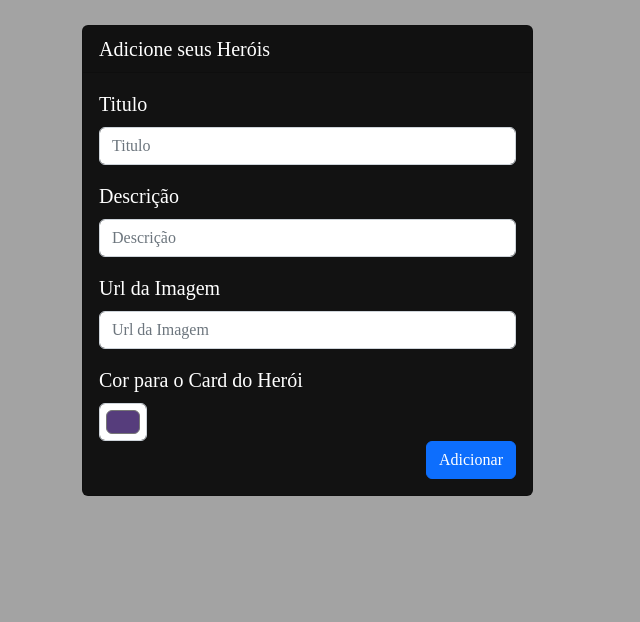
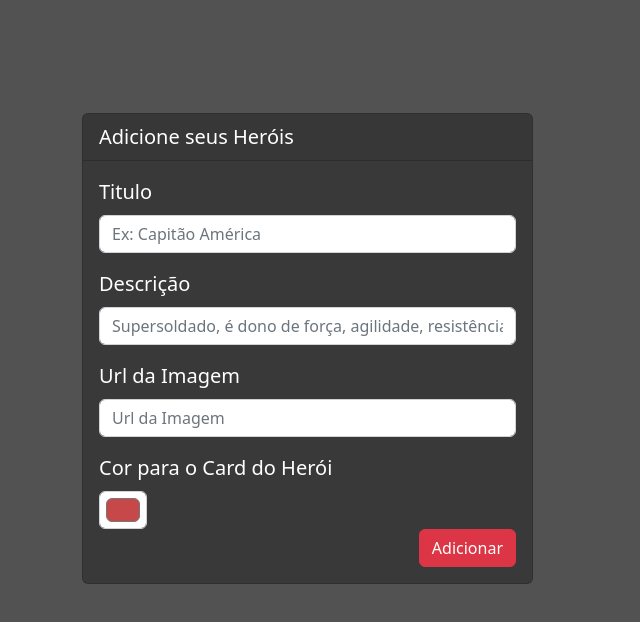
Before and after one commit to Thiago-Chagas/FrontEnd2, a plain HTML site: page index.html in a window 1280 px wide. Shown: the whole page, without its empty margins (0-640 px from the left). Drawn offline with nearby package versions, Linux system fonts and the light colour scheme.

Commit message:
feat: estilizacao de componentes

```diff
--- a/index.html
+++ b/index.html
@@ -6,9 +6,16 @@
     <title>Cards</title>
     <link href="https://cdn.jsdelivr.net/npm/bootstrap@5.2.0-beta1/dist/css/bootstrap.min.css" rel="stylesheet" integrity="sha384-0evHe/X+R7YkIZDRvuzKMRqM+OrBnVFBL6DOitfPri4tjfHxaWutUpFmBp4vmVor" crossorigin="anonymous">
   <link rel="stylesheet" href="../FrontEnd2/style.css">
+  <link rel="preconnect" href="https://fonts.googleapis.com">
+  <link rel="preconnect" href="https://fonts.gstatic.com" crossorigin>
+  <link href="https://fonts.googleapis.com/css2?family=Poppins:wght@300;400;500;600;700;800&family=Roboto:wght@400;700&display=swap" rel="stylesheet">
 
     <style>
-        #frame .card{margin: 25px 0 5px 0;}
+        #frame .card
+        {
+
+          box-sizing: border-box;
+        }
 
     </style>
 
@@ -24,11 +31,11 @@
                 <div class="card-body px-3">
                   <div class="mb-3">
                     <label for="titulo" class="form-label">Titulo</label>
-                    <input type="text" class="form-control" id="titulo" placeholder="Titulo">
+                    <input type="text" class="form-control" id="titulo" placeholder="Ex: Capitão América">
                   </div>
                   <div class="mb-3">
                     <label for="descricao" class="form-label">Descrição</label>
-                    <input type="text" class="form-control" id="descricao" placeholder="Descrição">
+                    <input type="text" class="form-control" id="descricao" placeholder="Supersoldado, é dono de força, agilidade, resistência, reflexos e capacidade de cura superiores aos dos seres humanos normais">
                   </div>
                   <div class="mb-3">
                     <label for="url" class="form-label">Url da Imagem</label>
@@ -36,17 +43,16 @@
                   </div>
 
                   <label for="cor" class="form-label">Cor para o Card do Herói</label>
-                  <input type="color" class="form-control form-control-color" id="cor" value="#563d7c" title="Escolha uma cor">
+                  <input type="color" class="form-control form-control-color" id="cor" value="#C74848" title="Escolha uma cor">
 
-                  <button type="button" id="botao" class="btn btn-primary float-end">Adicionar</button>
+                  <button type="submit" id="botao" class="btn btn-danger float-end">Adicionar</button>
                 </div>
             </div>
 
 
           </div>
           <div class="col-md-7">
-                <div class="row" id="frame">
-                </div>
+                <div class="row" id="frame"></div>
           </div>
         </div>
       </div>
@@ -60,16 +66,19 @@
             var url = document.getElementById('url').value;
             var quadro = document.getElementById('frame');
             var cor = document.getElementById('cor').value;
-console.log(cor);
-            var card =`<div class="col-md-5">
-            <div class="card" style="background-color: ${cor};">
-                <img src="${url}" class="card-img-top" alt="${titulo}">
-                <div class="card-body">
+
+            var card =`
+            <div class="col-md-5" >
+              <div class="card" style="background-color: ${cor}; width: 250px;height: 300px; padding:5px; ">
+                  <img src="${url}" class="card-img-top " alt="${titulo}" style="width:100%">
+                  <div style="width:100%; overflow: hidden;">
                       <h5 class="card-title">${titulo}</h5>
                       <p class="card-text">${descricao}</p>
                   </div>
               </div>
             </div>`;
+
+
 
             quadro.innerHTML +=card;
 
@@ -77,14 +86,7 @@ console.log(cor);
 
 
           });
-
-
-
       </script>
-
-
-
-
     <script src="https://cdn.jsdelivr.net/npm/bootstrap@5.2.0-beta1/dist/js/bootstrap.bundle.min.js" integrity="sha384-pprn3073KE6tl6bjs2QrFaJGz5/SUsLqktiwsUTF55Jfv3qYSDhgCecCxMW52nD2" crossorigin="anonymous"></script>
   </body>
 </html>
--- a/style.css
+++ b/style.css
@@ -1,20 +1,24 @@
+@import url("https://fonts.googleapis.com/css2?family=Poppins:wght@300;400;500;600;700;800&family=Roboto:wght@400;700&display=swap");
+
 *{
     margin: 0;
     box-sizing: border-box;
     padding: 0;
+    font-family: 'Roboto' sans-serif;
 }
 
 body{
-    background-color: rgba(128, 128, 128, 0.717);
+    background-color: rgba(15, 14, 14, 0.717);
 }
 
 .card{
-    font-family: 'Times New Roman', Times, serif;
-    background-color: rgba(0, 0, 0, 0.89);
+    font-family: 'Roboto' sans-serif;
+    background-color: rgba(55, 54, 54, 0.89);
     color: white;
     font-size: 20px;
-    margin-top: 25px;
+    margin-top: 25%;
 }
+
 
 #botao:hover{
 font-size: 17px;
```
Lines whose indentation alone changed are shown as unchanged.
